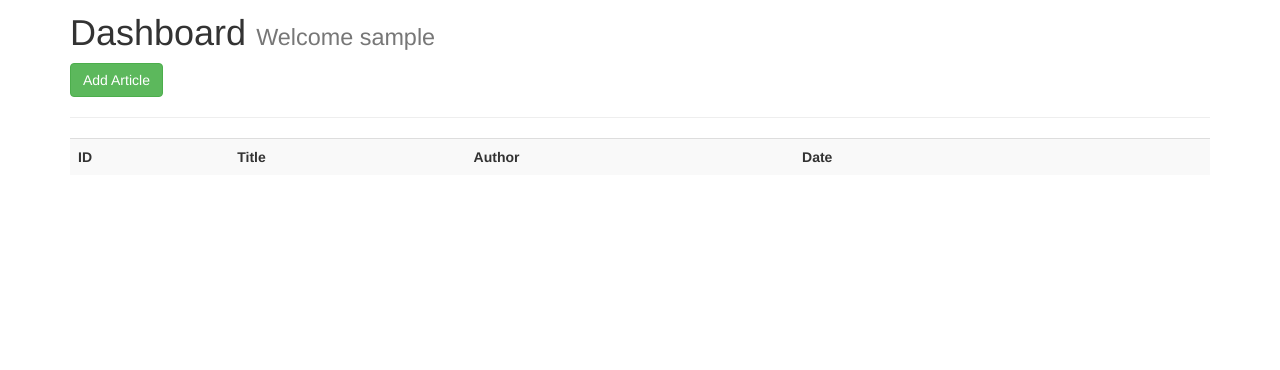
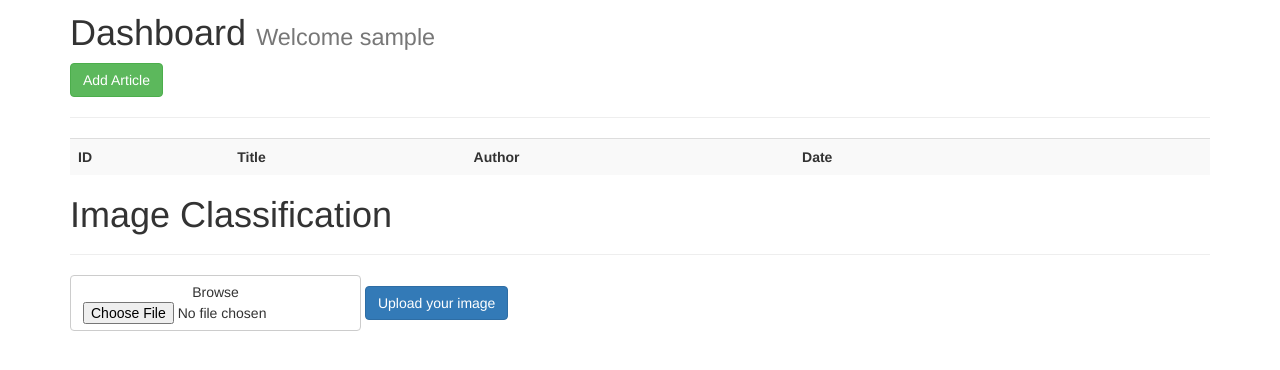
Before and after one commit to JamesPiggott/PythonImageClassifierApp, a Flask app: page /dashboard in a window 1280 px wide. Shown: the part 131-501 px from the top of the page. Run offline with Flask 2, Linux system fonts and the light colour scheme; the visitor is signed in with stand-in values (Sample User, id 1); data that the repository does not hold is empty; some libraries are stand-ins or nearby versions.

Commit message:
Added image upload capability

```diff
--- a/app.py
+++ b/app.py
@@ -1,11 +1,16 @@
+import os
 from flask import Flask, render_template, flash, redirect, url_for, session, request, logging
 #from data import Articles
 from flask_mysqldb import MySQL
 from wtforms import Form, StringField, TextAreaField, PasswordField, validators
 from passlib.hash import sha256_crypt
 from functools import wraps
+from werkzeug.utils import secure_filename
 
 app = Flask(__name__)
+
+UPLOAD_FOLDER = os.path.basename('images')
+app.config['UPLOAD_FOLDER'] = UPLOAD_FOLDER
 
 # Config MySQL
 app.config['MYSQL_HOST'] = 'localhost'
@@ -188,6 +193,19 @@ class ArticleForm(Form):
     title = StringField('Title', [validators.Length(min=1, max=200)])
     body = TextAreaField('Body', [validators.Length(min=30)])
 
+# Classify image
+@app.route('/classify_image', methods=['GET', 'POST'])
+@is_logged_in
+def classify_image():
+
+    file = request.files['image']
+    f = os.path.join(app.config['UPLOAD_FOLDER'], file.filename)
+
+    # add your custom code to check that the uploaded file is a valid image and not a malicious file (out-of-scope for this post)
+    file.save(f)
+
+    return redirect(url_for('dashboard'))
+
 # Add Article
 @app.route('/add_article', methods=['GET', 'POST'])
 @is_logged_in
--- a/requirements.txt
+++ b/requirements.txt
@@ -2,3 +2,4 @@ flask
 flask_mysqldb
 Flask-WTF
 passlib
+sightengine
--- a/templates/dashboard.html
+++ b/templates/dashboard.html
@@ -29,4 +29,14 @@
       </tr>
     {% endfor %}
   </table>
+
+  <h1>Image Classification</h1>
+  <hr>
+  <form action="/classify_image" method="post" enctype="multipart/form-data" >
+      <span class="btn btn-default btn-file">
+        Browse <input type="file" name="image">
+      </span>
+
+    <input type="submit" value="Upload your image" class="btn btn-primary">
+  </form>
 {% endblock %}
```
Also changed, not shown: 1 other file.
